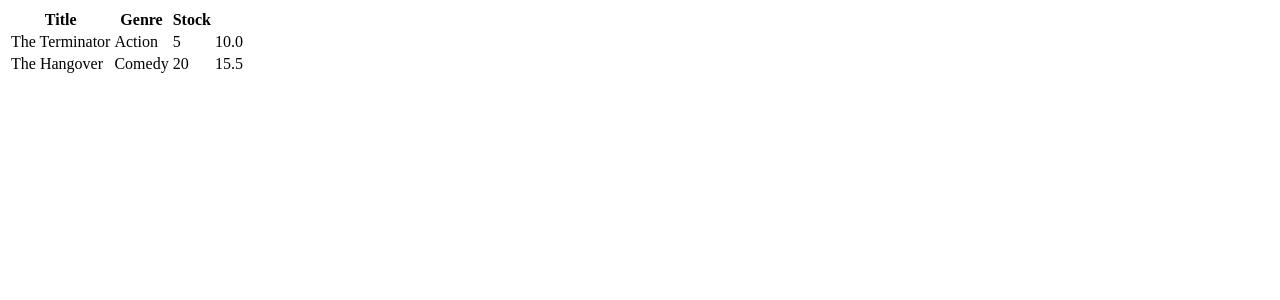
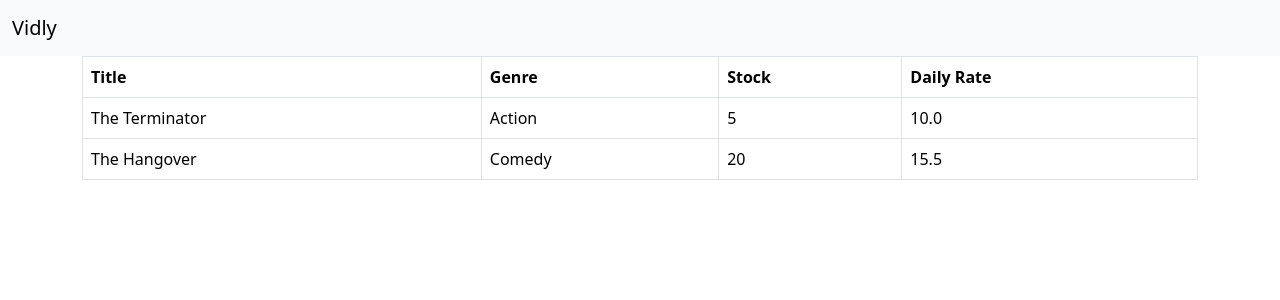
Before and after one commit to Hossein-Molaeian/Vidly, a Django app: page /movies/ in a window 1280 px wide. Shown: the top 300 px of the page. Run offline with Django 4.2, Linux system fonts and the light colour scheme; data comes from the database, SQL or seed files in the repository.

Commit message:
Added Bootstrap and defined base.html.

```diff
--- a/movies/templates/movies/index.html
+++ b/movies/templates/movies/index.html
@@ -1,9 +1,11 @@
-<table class="table">
+{% extends 'base.html' %} {% block content %}
+<table class="table table-bordered table-hover">
   <thead>
     <tr>
       <th>Title</th>
       <th>Genre</th>
       <th>Stock</th>
+      <th>Daily Rate</th>
     </tr>
   </thead>
   <tbody>
@@ -17,3 +19,4 @@
     {% endfor %}
   </tbody>
 </table>
+{% endblock %}
--- /dev/null
+++ b/templates/base.html
@@ -0,0 +1,27 @@
+<!DOCTYPE html>
+<html lang="en">
+  <head>
+    <meta charset="utf-8" />
+    <meta name="viewport" content="width=device-width, initial-scale=1" />
+    <title>Vidly</title>
+    <link
+      href="https://cdn.jsdelivr.net/npm/bootstrap@5.3.2/dist/css/bootstrap.min.css"
+      rel="stylesheet"
+      integrity="sha384-T3c6CoIi6uLrA9TneNEoa7RxnatzjcDSCmG1MXxSR1GAsXEV/Dwwykc2MPK8M2HN"
+      crossorigin="anonymous"
+    />
+  </head>
+  <nav class="navbar bg-body-tertiary">
+    <div class="container-fluid">
+      <a class="navbar-brand" href="#">Vidly</a>
+    </div>
+  </nav>
+  <body>
+    <main class="container">{% block content %} {% endblock %}</main>
+    <script
+      src="https://cdn.jsdelivr.net/npm/bootstrap@5.3.2/dist/js/bootstrap.bundle.min.js"
+      integrity="sha384-C6RzsynM9kWDrMNeT87bh95OGNyZPhcTNXj1NW7RuBCsyN/o0jlpcV8Qyq46cDfL"
+      crossorigin="anonymous"
+    ></script>
+  </body>
+</html>
--- a/vidly/settings.py
+++ b/vidly/settings.py
@@ -11,6 +11,7 @@ https://docs.djangoproject.com/en/4.1/ref/settings/
 """
 
 from pathlib import Path
+import os
 
 # Build paths inside the project like this: BASE_DIR / 'subdir'.
 BASE_DIR = Path(__file__).resolve().parent.parent
@@ -55,7 +56,7 @@ ROOT_URLCONF = 'vidly.urls'
 TEMPLATES = [
     {
         'BACKEND': 'django.template.backends.django.DjangoTemplates',
-        'DIRS': [],
+        'DIRS': [os.path.join(BASE_DIR, 'templates')],
         'APP_DIRS': True,
         'OPTIONS': {
             'context_processors': [
```
Lines whose indentation alone changed are shown as unchanged.
